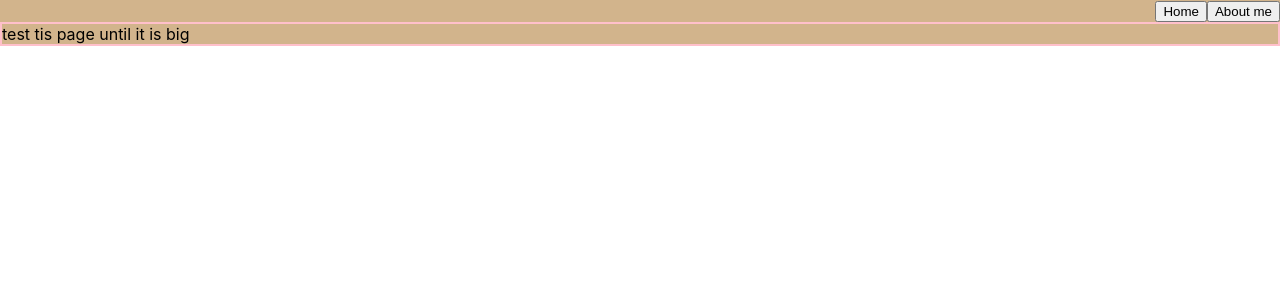
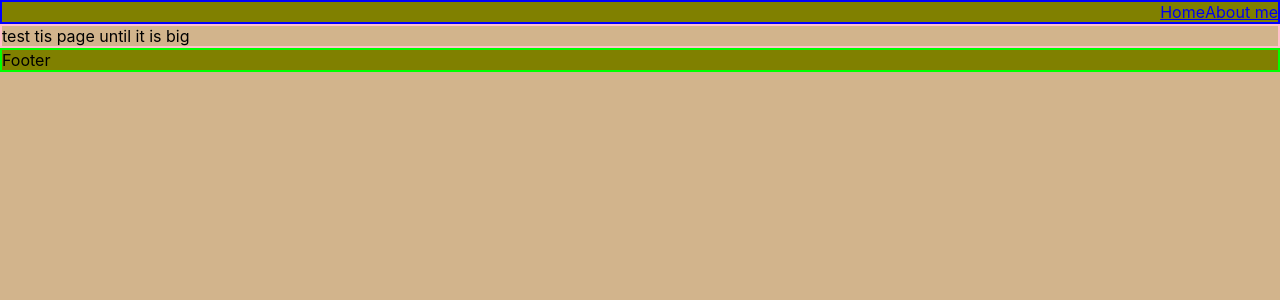
Before and after one commit to hammyhammer/Portfolio, a React (Create React App) app in the folder client/: page / in a window 1280 px wide. Shown: the top 300 px of the page. Built offline with nearby package versions, Linux system fonts and the light colour scheme.

Commit message:
playing with colors

```diff
--- a/client/src/App.css
+++ b/client/src/App.css
@@ -1,3 +1,7 @@
 .App {
   background-color: tan;
 }
+
+body {
+  background-color: tan;
+}
--- /dev/null
+++ b/client/src/components/Footer/Footer.jsx
@@ -0,0 +1,9 @@
+import footercss from './Footer.module.css'
+
+export default function Footer() {
+  return (
+    <div className={footercss.footer}>
+      Footer
+    </div>
+  )
+}
--- /dev/null
+++ b/client/src/components/Footer/Footer.module.css
@@ -0,0 +1,5 @@
+.footer {
+  border: 2px solid lime;
+  background-color: olive;
+
+}
--- a/client/src/components/Layout/Layout.jsx
+++ b/client/src/components/Layout/Layout.jsx
@@ -1,5 +1,6 @@
 import React from 'react'
 import Navbar from '../Nav/Navbar'
+import Footer from '../Footer/Footer'
 
 export default function Layout(props) {
   return (
@@ -8,6 +9,7 @@ export default function Layout(props) {
       <div>
         {props.children}
       </div>
+      <Footer />
     </div>
   )
 }
--- a/client/src/components/Nav/Navbar.jsx
+++ b/client/src/components/Nav/Navbar.jsx
@@ -4,8 +4,8 @@ import navcss from './Navbar.module.css';
 export default function Navbar() {
   return (
     <div className={navcss.nav}>
-      <NavLink to="/"><button>Home</button></NavLink>
-      <NavLink to="/about-me"><button>About me</button></NavLink>
+      <NavLink to="/">Home</NavLink>
+      <NavLink to="/about-me">About me</NavLink>
     </div>
   )
 }
--- a/client/src/components/Nav/Navbar.module.css
+++ b/client/src/components/Nav/Navbar.module.css
@@ -2,4 +2,6 @@
   display: flex;
   justify-content: flex-end;
   flex-direction: row;
+  border: 2px solid blue;
+  background-color: olive;
 }
```
